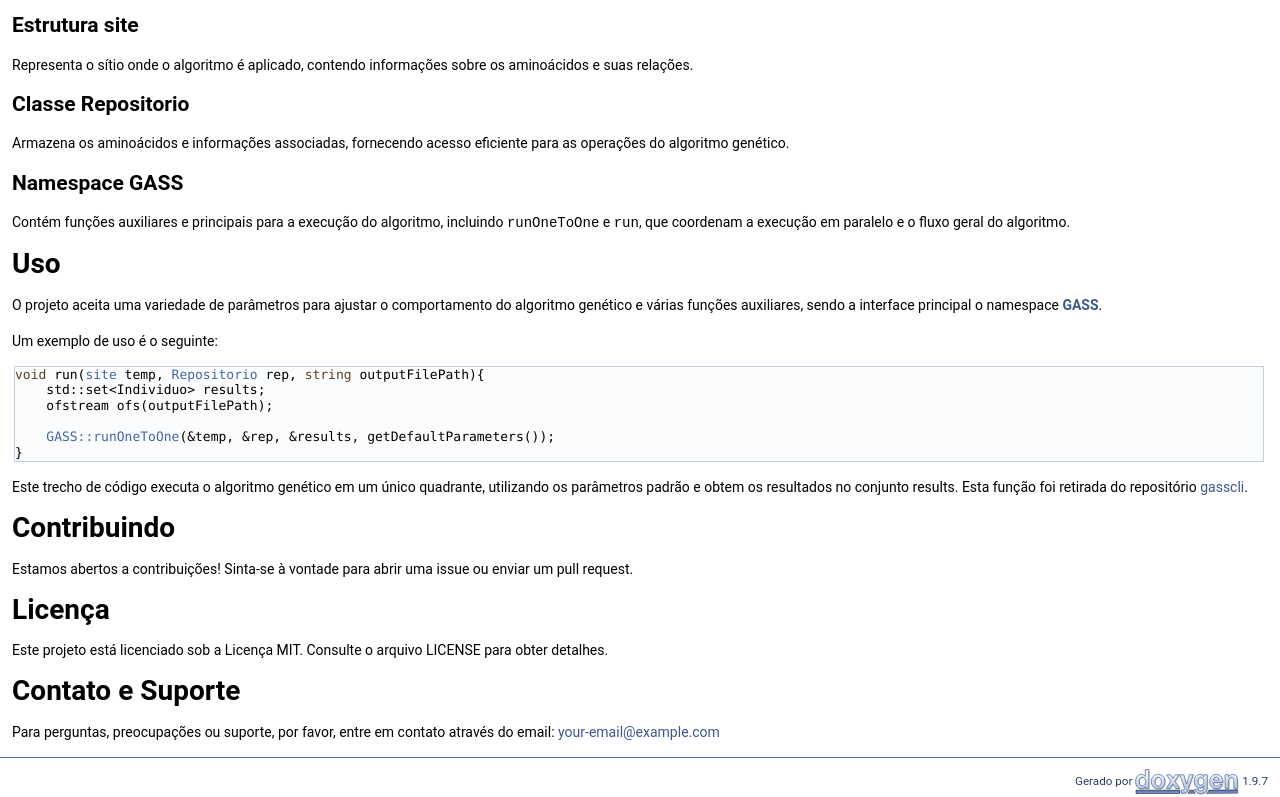
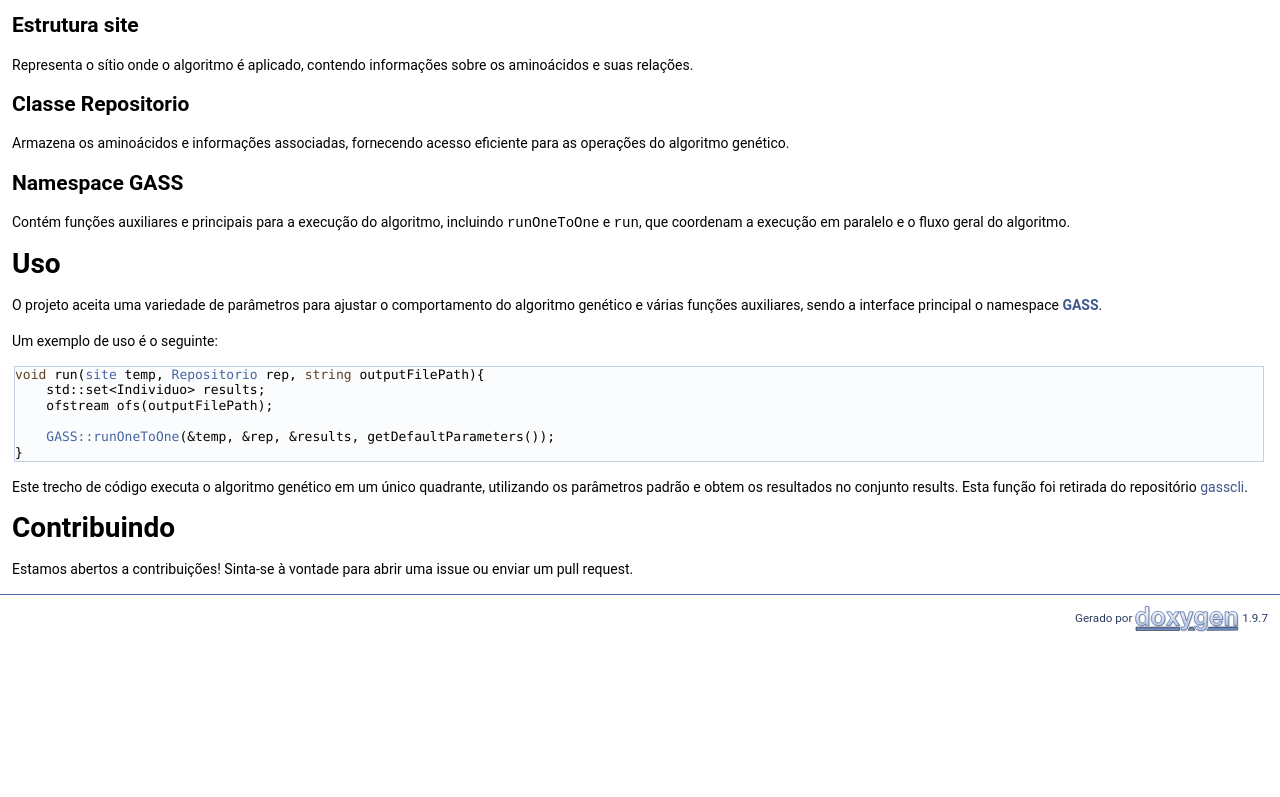
Before and after one commit to newGass/newGass.github.io, a plain HTML site: page index.html in a window 1280 px wide. Shown: the part 642-1439 px from the top of the page. After the commit the page ends 1276 px from the top, so only its background shows below. Drawn offline with Linux system fonts and the light colour scheme.

Commit message:
fix readme

```diff
--- a/index.html
+++ b/index.html
@@ -119,13 +119,7 @@ Uso</h1>
 </div><!-- fragment --><p>Este trecho de código executa o algoritmo genético em um único quadrante, utilizando os parâmetros padrão e obtem os resultados no conjunto results. Esta função foi retirada do repositório <a href="https://github.com/MurilloMendonca/gasscli">gasscli</a>.</p>
 <h1><a class="anchor" id="autotoc_md10"></a>
 Contribuindo</h1>
-<p>Estamos abertos a contribuições! Sinta-se à vontade para abrir uma issue ou enviar um pull request.</p>
-<h1><a class="anchor" id="autotoc_md11"></a>
-Licença</h1>
-<p>Este projeto está licenciado sob a Licença MIT. Consulte o arquivo LICENSE para obter detalhes.</p>
-<h1><a class="anchor" id="autotoc_md12"></a>
-Contato e Suporte</h1>
-<p>Para perguntas, preocupações ou suporte, por favor, entre em contato através do email: <a href="#" onclick="location.href='mai'+'lto:'+'you'+'r-'+'ema'+'il'+'@ex'+'am'+'ple'+'.c'+'om'; return false;">your-<span class="obfuscator">.nosp@m.</span>emai<span class="obfuscator">.nosp@m.</span>l@exa<span class="obfuscator">.nosp@m.</span>mple<span class="obfuscator">.nosp@m.</span>.com</a> </p>
+<p>Estamos abertos a contribuições! Sinta-se à vontade para abrir uma issue ou enviar um pull request. </p>
 </div></div><!-- PageDoc -->
 </div><!-- contents -->
 <!-- start footer part -->
```
